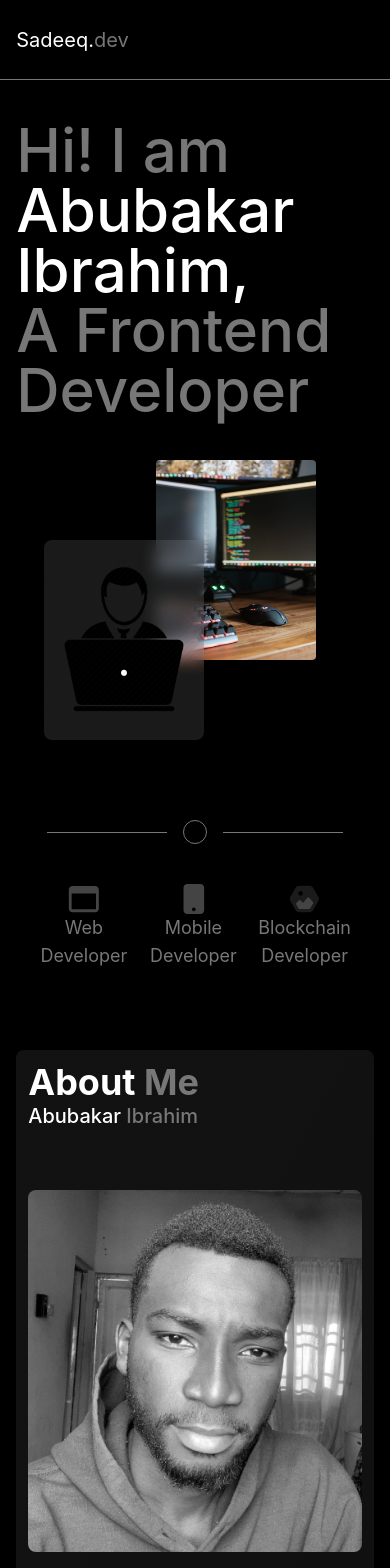
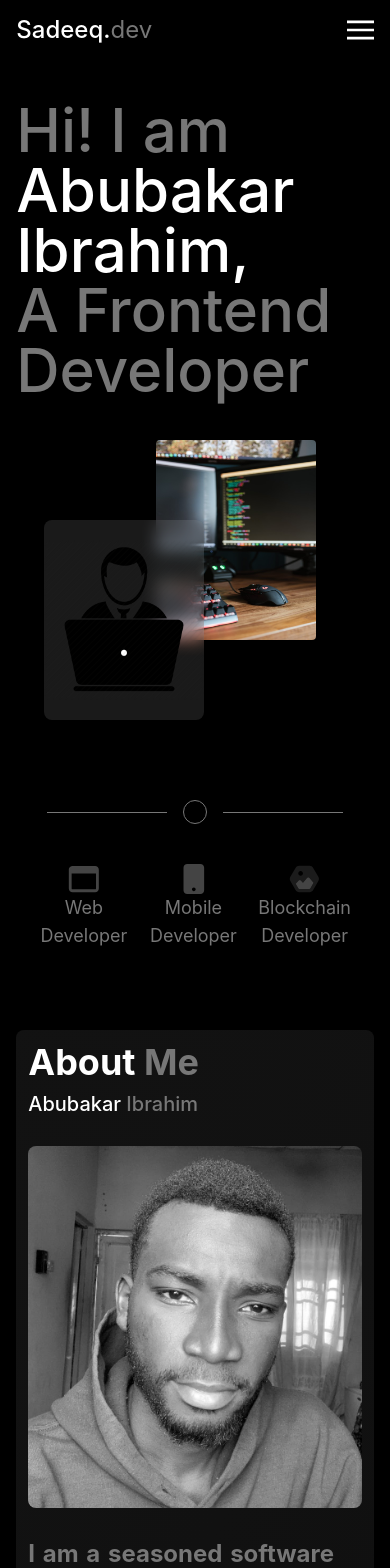
Before and after one commit to sadeeqdev/portfolio, a Next.js app: page / in a window 390 px wide. Shown: the top 1568 px of the page. Built offline with nearby package versions, Linux system fonts and the light colour scheme.

Commit message:
Added mobile navbar

```diff
--- a/components/About.tsx
+++ b/components/About.tsx
@@ -6,12 +6,12 @@ const About = () => {
     <div className='gradBg w-11/12 xl:w-5/6 2xl:w-3/5 p-3 mt-20 h-auto lg:p-10 xl:p-20 rounded-lg mx-auto backdrop-blur-lg bg-opacity-70'>
           <div className='flex text-white flex flex-col lg:flex-row justify-between'>
             <div className='text-sub-white font-bold text-4xl lg:text-5xl'><span className='text-white'>About</span> Me</div>
-            <div className='text-xl lg:text-3xl font-medium  xl:font-bold text-sub-white'>
+            <div className='text-xl mt-2 lg:(text-3xl mt-0) font-medium  xl:font-bold text-sub-white'>
               <span className='text-white'>Abubakar</span> Ibrahim<br/>
             </div>
           </div>
 
-          <div className='flex mt-15 text-white flex flex-col lg:flex-row justify-between '>
+          <div className='flex mt-7 lg:mt-15 text-white flex flex-col lg:flex-row justify-between '>
             <div className='w-auto h-auto  rounded-lg'>
                 <Image src={`/assets/me.jpg`} width="350px" height="380px"  className="rounded-lg" alt="bgasdw"/>
             </div>
@@ -24,11 +24,11 @@ const About = () => {
             </div>
           </div>
           <div className='flex flex-col lg:flex-row h-auto lg:h-45 w-full mx-auto bg-grey mt-15 rounded text-white flex lg:justify-between lg:items-center lg:space-x-20 p-5'>
-            <div className='text-9xl font-bold'>
-                15<sup className='font-light text-8xl text-red'>+</sup>
+            <div className='text-6xl lg:(text-9xl) font-bold'>
+                15<sup className='font-light text-5xl lg:(text-8xl) text-red'>+</sup>
             </div>
             <div className='text-lg'>
-                <p className='text-3xl font-medium'>PROJECTS COMPLETED</p>
+                <p className='text-3xl my-2 lg:mt-0 font-medium'>PROJECTS COMPLETED</p>
                 Over the past ten years, I have completed over 100 software projects including iOS/Android apps, Mac/Windows programs, Unity/Unreal video games, and web apps.
             </div>
           </div>
--- a/components/Footer.tsx
+++ b/components/Footer.tsx
@@ -3,12 +3,12 @@ import React from 'react'
 const Footer = () => {
   return (
     <div className='w-full border-sub-white h-37 lg:h-25 bg-grey py-5'>
-      <div className='w-11/12 xl:w-5/6 2xl:w-3/5  mx-auto text-white flex flex-col text-center lg:text-left lg:flex-rowjustify-between' >
+      <div className='w-11/12 xl:w-5/6 2xl:w-3/5  mx-auto text-white flex flex-col text-center lg:text-left lg:flex-row justify-between' >
         <div className='text-xl'>
           Copyright©2021<br></br>
           Developed By Abubakar Ibrahim
         </div>
-        <div className='mx-auto mt-4 flex space-x-5 items-center'>
+        <div className='mx-auto lg:mx-0 mt-4 lg:mt-0 flex space-x-5 items-center'>
           <a href='#' className='hover:opacity-60'>
             <svg xmlns="http://www.w3.org/2000/svg" style={{height:'30px'}} viewBox="0 0 496 512"><path fill='#fff' d="M165.9 397.4c0 2-2.3 3.6-5.2 3.6-3.3.3-5.6-1.3-5.6-3.6 0-2 2.3-3.6 5.2-3.6 3-.3 5.6 1.3 5.6 3.6zm-31.1-4.5c-.7 2 1.3 4.3 4.3 4.9 2.6 1 5.6 0 6.2-2s-1.3-4.3-4.3-5.2c-2.6-.7-5.5.3-6.2 2.3zm44.2-1.7c-2.9.7-4.9 2.6-4.6 4.9.3 2 2.9 3.3 5.9 2.6 2.9-.7 4.9-2.6 4.6-4.6-.3-1.9-3-3.2-5.9-2.9zM244.8 8C106.1 8 0 113.3 0 252c0 110.9 69.8 205.8 169.5 239.2 12.8 2.3 17.3-5.6 17.3-12.1 0-6.2-.3-40.4-.3-61.4 0 0-70 15-84.7-29.8 0 0-11.4-29.1-27.8-36.6 0 0-22.9-15.7 1.6-15.4 0 0 24.9 2 38.6 25.8 21.9 38.6 58.6 27.5 72.9 20.9 2.3-16 8.8-27.1 16-33.7-55.9-6.2-112.3-14.3-112.3-110.5 0-27.5 7.6-41.3 23.6-58.9-2.6-6.5-11.1-33.3 2.6-67.9 20.9-6.5 69 27 69 27 20-5.6 41.5-8.5 62.8-8.5s42.8 2.9 62.8 8.5c0 0 48.1-33.6 69-27 13.7 34.7 5.2 61.4 2.6 67.9 16 17.7 25.8 31.5 25.8 58.9 0 96.5-58.9 104.2-114.8 110.5 9.2 7.9 17 22.9 17 46.4 0 33.7-.3 75.4-.3 83.6 0 6.5 4.6 14.4 17.3 12.1C428.2 457.8 496 362.9 496 252 496 113.3 383.5 8 244.8 8zM97.2 352.9c-1.3 1-1 3.3.7 5.2 1.6 1.6 3.9 2.3 5.2 1 1.3-1 1-3.3-.7-5.2-1.6-1.6-3.9-2.3-5.2-1zm-10.8-8.1c-.7 1.3.3 2.9 2.3 3.9 1.6 1 3.6.7 4.3-.7.7-1.3-.3-2.9-2.3-3.9-2-.6-3.6-.3-4.3.7zm32.4 35.6c-1.6 1.3-1 4.3 1.3 6.2 2.3 2.3 5.2 2.6 6.5 1 1.3-1.3.7-4.3-1.3-6.2-2.2-2.3-5.2-2.6-6.5-1zm-11.4-14.7c-1.6 1-1.6 3.6 0 5.9 1.6 2.3 4.3 3.3 5.6 2.3 1.6-1.3 1.6-3.9 0-6.2-1.4-2.3-4-3.3-5.6-2z"/></svg>
           </a>
--- a/components/Navbar.tsx
+++ b/components/Navbar.tsx
@@ -2,10 +2,10 @@ import React from 'react'
 
 const Navbar = () => {
   return (
-     <div className='border-b-1 border-sub-white h-20 flex items-center text-white '>
-        <div className='w-11/12 xl:w-5/6 2xl:w-3/5  mx-auto flex flex-row justify-between '>
-          <div className=' text-xl'>
-            Sadeeq.<span className='text-sub-white'>dev</span>
+     <div className='lg:border-b-1 border-sub-white h-15 lg:h-20 flex items-center text-white '>
+        <div className='w-11/12 xl:w-5/6 2xl:w-3/5  mx-auto flex flex-row justify-between items-center'>
+          <div className='text-2xl font-medium lg:text-xl'>
+            Sadeeq.<span className='text-sub-white font-normal  '>dev</span>
           </div>
           <div className='hidden lg:flex space-x-7 text-lg text-sub-white'>
             <button className='hover:text-white'>
@@ -30,6 +30,9 @@ const Navbar = () => {
               <svg xmlns="http://www.w3.org/2000/svg" style={{height:'30px'}} viewBox="0 0 448 512"><path fill='#fff' d="M416 32H31.9C14.3 32 0 46.5 0 64.3v383.4C0 465.5 14.3 480 31.9 480H416c17.6 0 32-14.5 32-32.3V64.3c0-17.8-14.4-32.3-32-32.3zM135.4 416H69V202.2h66.5V416zm-33.2-243c-21.3 0-38.5-17.3-38.5-38.5S80.9 96 102.2 96c21.2 0 38.5 17.3 38.5 38.5 0 21.3-17.2 38.5-38.5 38.5zm282.1 243h-66.4V312c0-24.8-.5-56.7-34.5-56.7-34.6 0-39.9 27-39.9 54.9V416h-66.4V202.2h63.7v29.2h.9c8.9-16.8 30.6-34.5 62.9-34.5 67.2 0 79.7 44.3 79.7 101.9V416z"/></svg>
             </a>
           </div>
+          <button className='lg:hidden'>
+            <svg fill="#fff" style={{width:'27px'}} xmlns="http://www.w3.org/2000/svg"  viewBox="0 0 50 50" width="50px" height="50px"><path d="M 0 7.5 L 0 12.5 L 50 12.5 L 50 7.5 Z M 0 22.5 L 0 27.5 L 50 27.5 L 50 22.5 Z M 0 37.5 L 0 42.5 L 50 42.5 L 50 37.5 Z"/></svg>
+          </button>
         </div>
       </div>
   )
```
Also changed, not shown: public/assets/menu-icon.svg (added).
